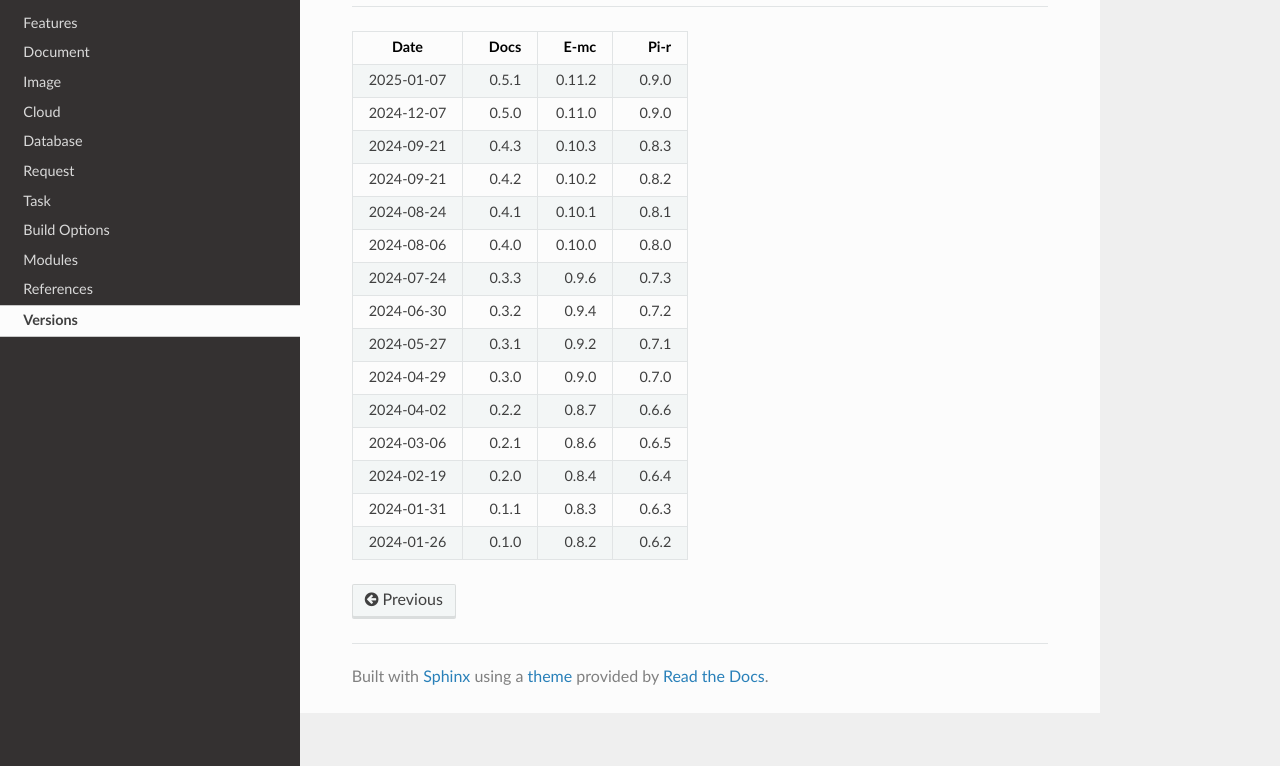
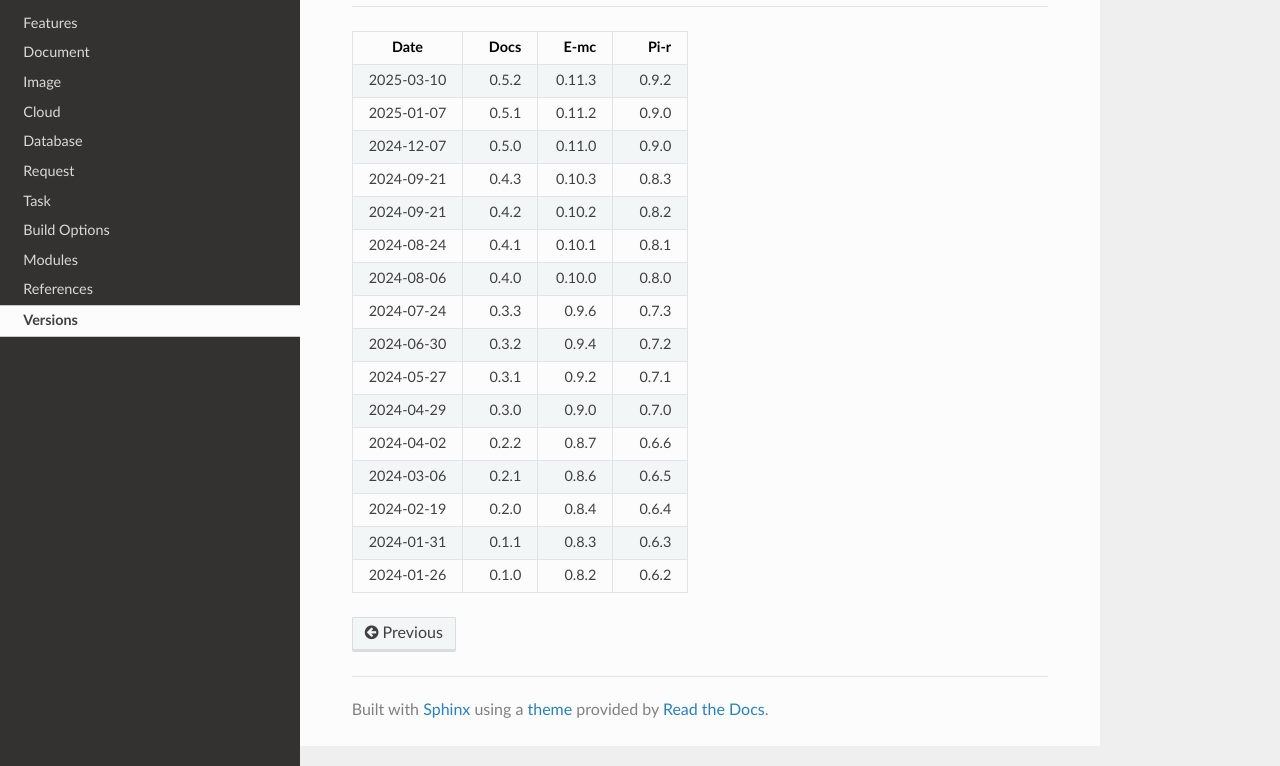
Before and after one commit to anpham6/chrome-docs, a Sphinx documentation site: the page built from source/versions.rst, in a window 1280 px wide, cut to the strip 134-900 px from the top of the page. Built offline with Sphinx 7.4.7 and the Read the Docs theme 3.1.0, drawn with Linux system fonts in a browser that asks for light colours.

```diff
--- a/source/versions.rst
+++ b/source/versions.rst
@@ -7,6 +7,7 @@ Versions
 ========== ======== ======== ========
    Date      Docs      E-mc     Pi-r
 ========== ======== ======== ========
+2025-03-10    0.5.2   0.11.3    0.9.2
 2025-01-07    0.5.1   0.11.2    0.9.0
 2024-12-07    0.5.0   0.11.0    0.9.0
 2024-09-21    0.4.3   0.10.3    0.8.3
```
Also changed, not shown: README.md (+1 -0 lines), 1 other file.
